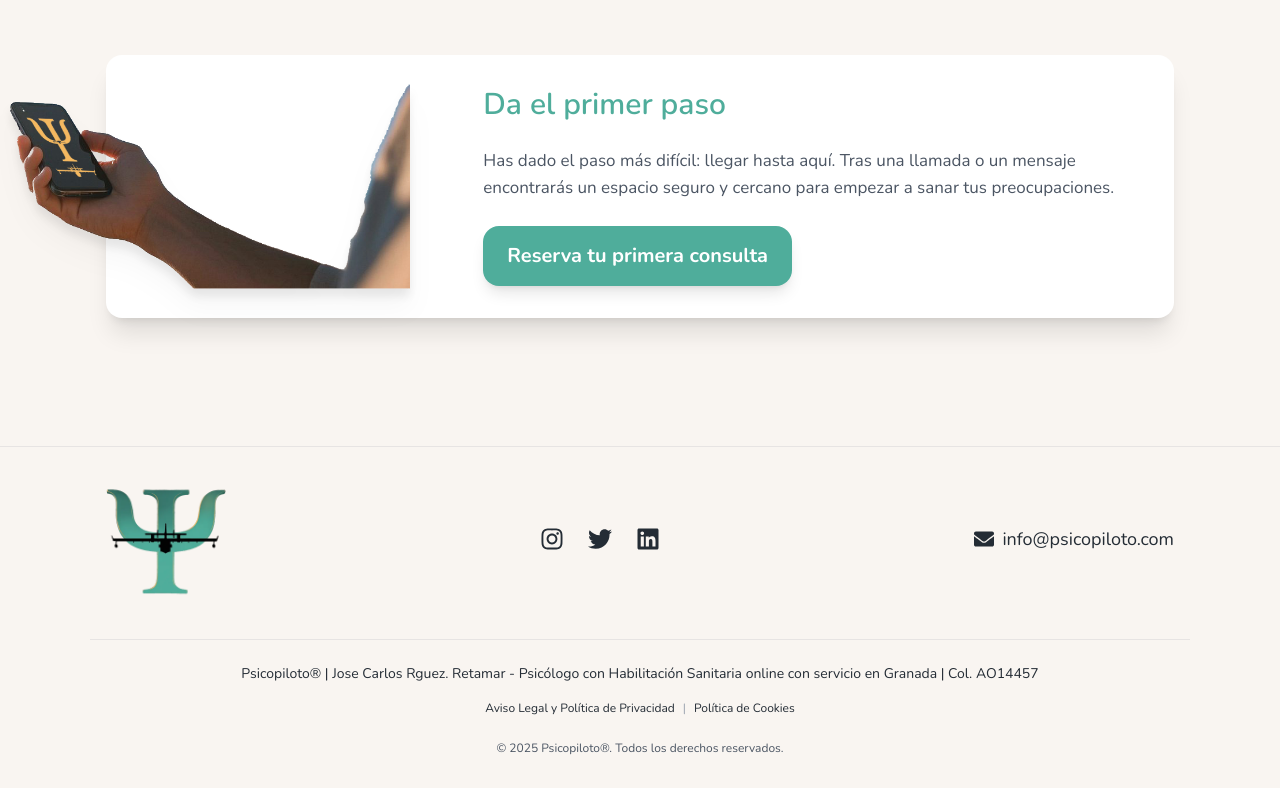
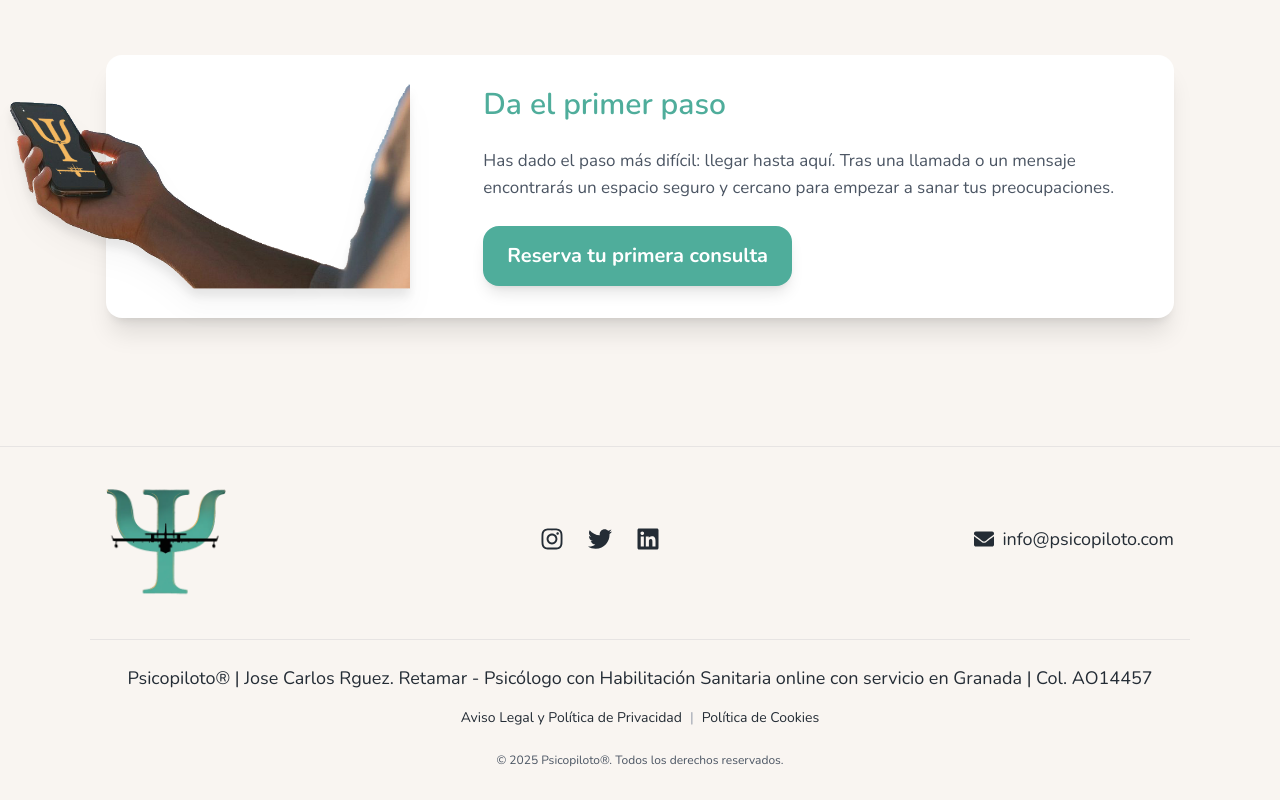
Before and after one commit to psicopiloto/psicopilotopage1, a Next.js app: page / in a window 1280 px wide. Shown: the part 4067-4867 px from the top of the page. Built offline with nearby package versions, Linux system fonts and the light colour scheme.

Commit message:
Update Footer.jsx

```diff
--- a/components/Footer.jsx
+++ b/components/Footer.jsx
@@ -49,7 +49,7 @@ export default function Footer() {
           >
             <FaTwitter aria-hidden="true" />
           </a>
-          {/* ✨ CORRECCIÓN: URL de LinkedIn y aria-label actualizados a la versión de marca */}
+          {/* URL de LinkedIn y aria-label actualizados a la versión de marca */}
           <a
             href="https://www.linkedin.com/in/psicopiloto/"
             target="_blank"
@@ -76,13 +76,14 @@ export default function Footer() {
       {/* SECCIÓN INFERIOR: SEO Local y Enlaces Legales */}
       <div className="container mx-auto text-center mt-10 pt-6 border-t border-psicopiloto-gray-500/10 px-4">
         {/* Línea de SEO Local con el nombre y número de colegiado */}
-        <div className="text-sm text-psicopiloto-gray-600 mb-4">
-          {/* ✨ CAMBIO CRÍTICO: Uso de la frase legalmente precisa "Psicólogo con Habilitación Sanitaria" */}
+        <div className="text-base md:text-lg text-psicopiloto-gray-600 mb-4">
+          {/* ✨ CORRECCIÓN DE TAMAÑO DE FUENTE: Cambiado de text-sm a text-base md:text-lg */}
           <p>Psicopiloto® | Jose Carlos Rguez. Retamar - Psicólogo con Habilitación Sanitaria online con servicio en Granada | Col. AO14457</p>
         </div>
 
         {/* Enlaces legales en una sola línea */}
-        <nav aria-label="Enlaces legales y política" className="flex justify-center items-center gap-2 text-xs text-psicopiloto-gray-600">
+        <nav aria-label="Enlaces legales y política" className="flex justify-center items-center gap-2 text-sm text-psicopiloto-gray-600">
+          {/* ✨ CORRECCIÓN DE TAMAÑO DE FUENTE: Cambiado de text-xs a text-sm */}
           <a
             href="/aviso-legal"
             className="hover:underline focus:outline-none focus:ring-1 focus:ring-psicopiloto-blue-500 rounded"
```
